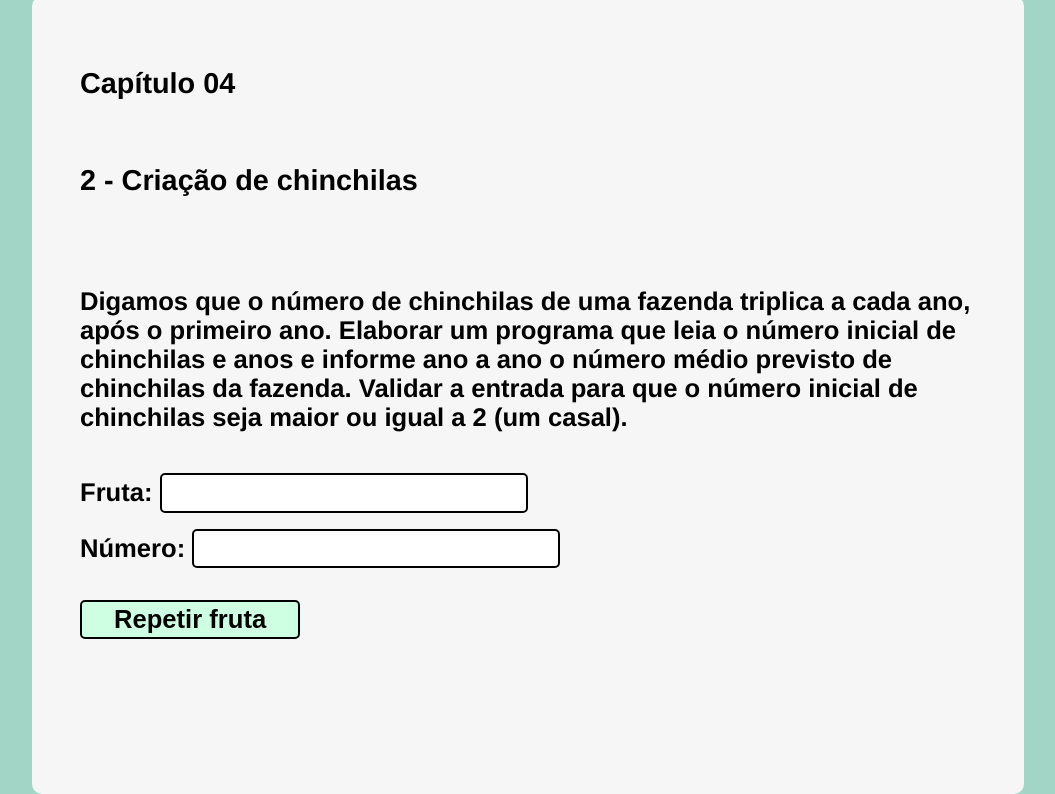
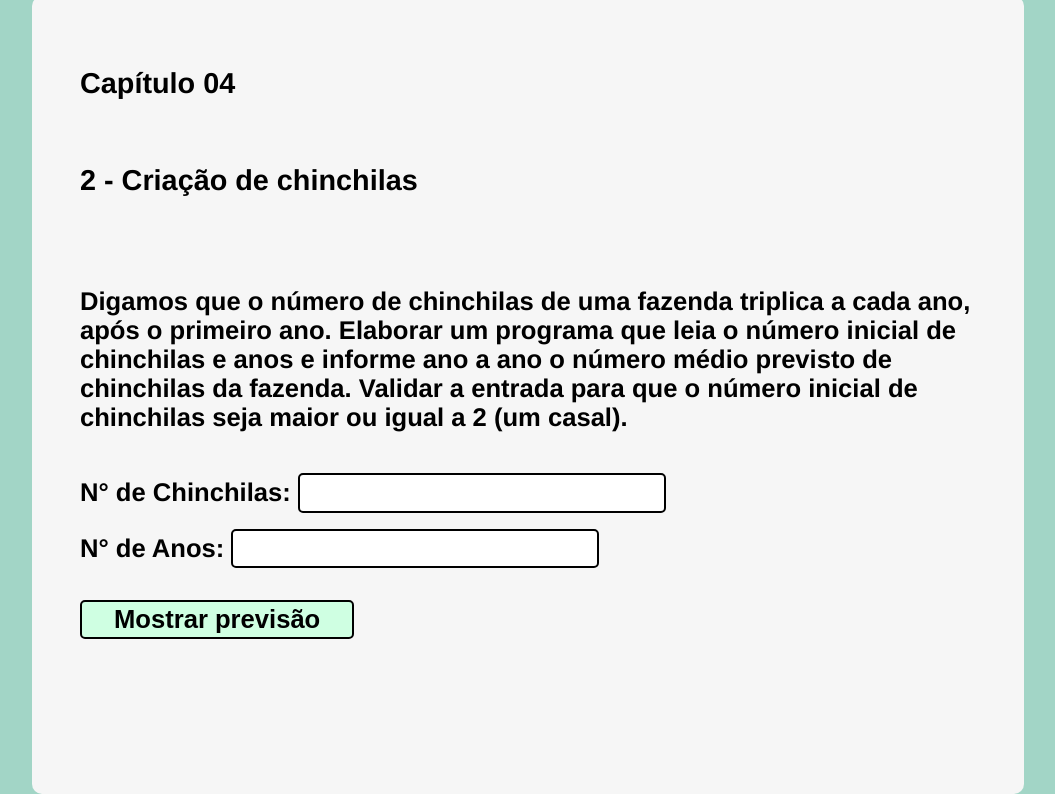
Before and after one commit to uryel-farias/Ecercicios-js, a website: page Livro-LP-e-Algoritmos/04-Lacos/ex-02-chinchilas/index.html in a window 1280 px wide. Shown: the part 103-897 px from the top of the page, without its empty margins (112-1167 px from the left). Drawn offline with Linux system fonts and the light colour scheme.

Commit message:
HTML do exercicio 2, cap 4, finalizado

```diff
--- a/Livro-LP-e-Algoritmos/04-Lacos/ex-02-chinchilas/index.html
+++ b/Livro-LP-e-Algoritmos/04-Lacos/ex-02-chinchilas/index.html
@@ -24,15 +24,15 @@
                 maior ou igual a 2 (um casal).
             </p>
             <div class="entradas">
-                <label class="texto-entrada" for="fruta">Fruta:  </label>
-                <input class="campo-entrada" type="text" name="fruta" id="fruta">
+                <label class="texto-entrada" for="chinchila">N° de Chinchilas:  </label>
+                <input class="campo-entrada" type="text" name="chinchila" id="chinchila">
             </div>
             <div class="entradas">
-                <label class="texto-entrada" for="numero">Número:  </label>
-                <input class="campo-entrada" type="number" name="numero" id="numero">
+                <label class="texto-entrada" for="ano">N° de Anos:  </label>
+                <input class="campo-entrada" type="number" name="ano" id="ano">
             </div>
 
-            <input type="button" value="Repetir fruta" id="botao">
+            <input type="button" value="Mostrar previsão" id="botao">
         </div>
 
         <div class="resultados">
```
